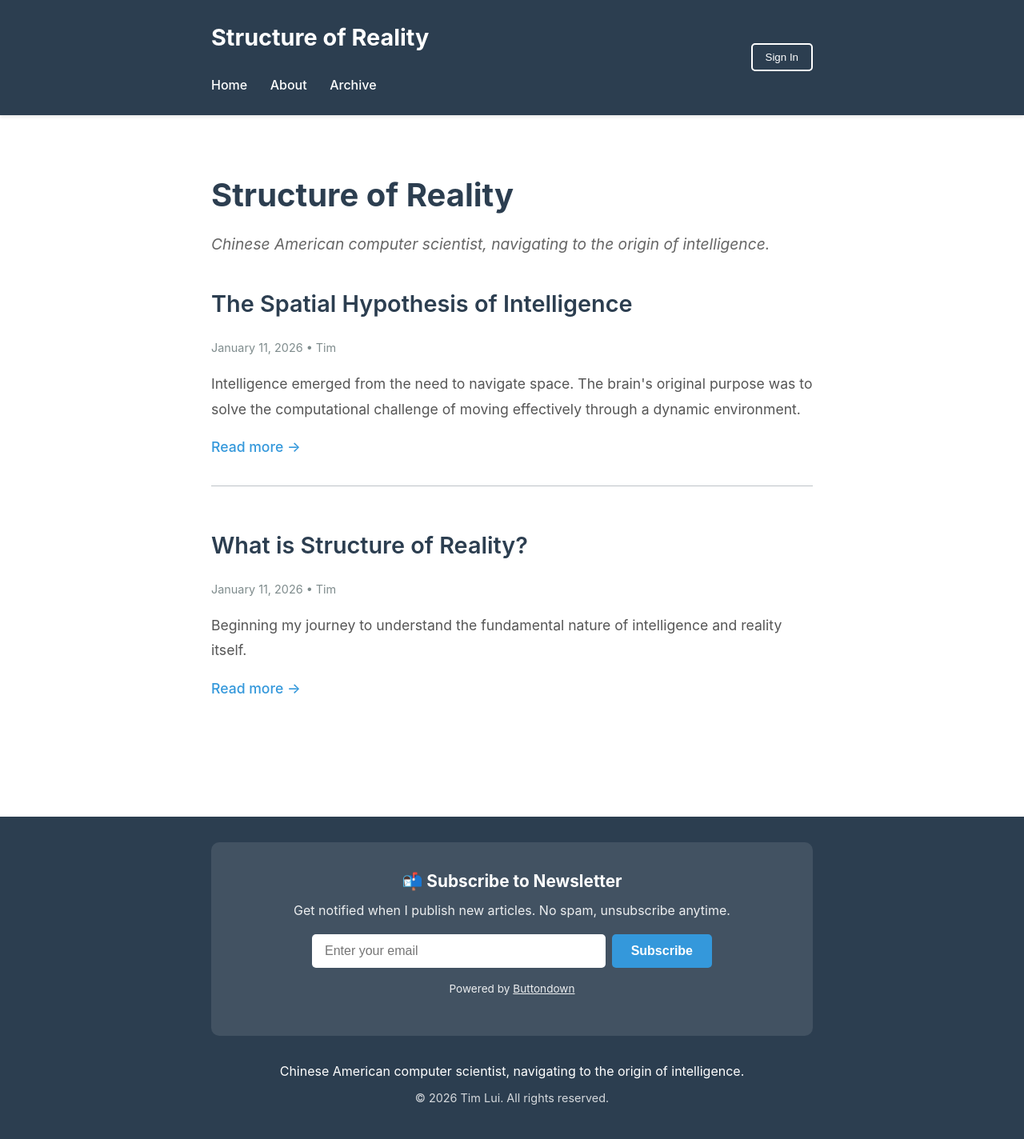
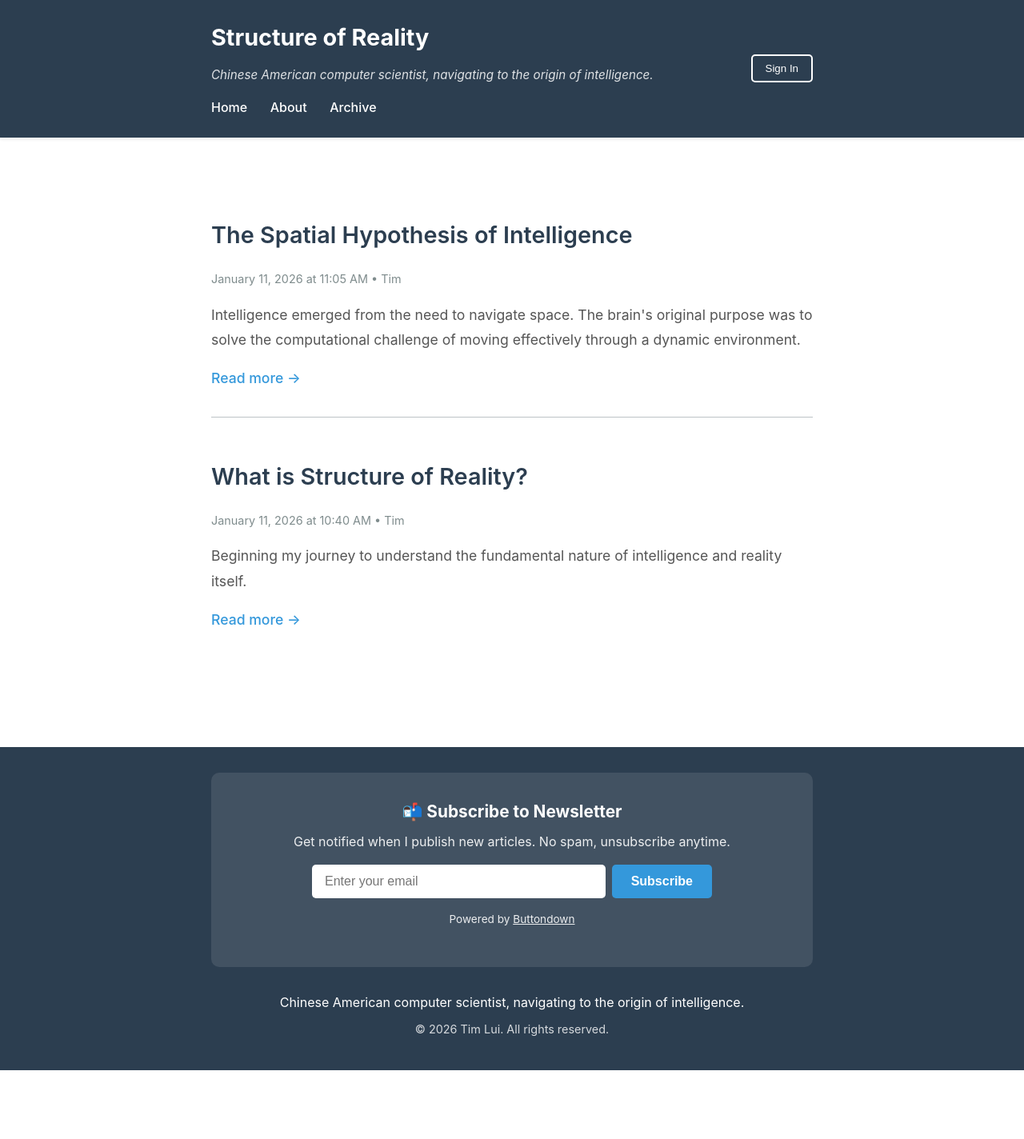
Before and after one commit to luithw/structure_of_reality, a Jekyll site: the page built from index.html, in a window 1280 px wide. Shown: the whole page at 80% size. Built offline with Jekyll 4.4.1, drawn with Linux system fonts in a browser that asks for light colours; comment, search, counter and statistics services are not loaded; after the commit the page ends 1338 px from its top, so only the background shows below that.

Commit message:
Move subtitle to header and add time to post dates
- Move site description from homepage body to header area
- Remove duplicate heading section from index.html
- Update date format to include time (e.g., "January 11, 2026 at 3:05 AM")
- Add CSS styling for subtitle in header

```diff
--- a/_layouts/default.html
+++ b/_layouts/default.html
@@ -30,6 +30,7 @@
         <div class="wrapper header-wrapper">
             <div class="header-left">
                 <a class="site-title" href="{{ '/' | relative_url }}">{{ site.title }}</a>
+                <p class="site-subtitle">{{ site.description }}</p>
                 <nav class="site-nav">
                     <a href="{{ '/' | relative_url }}">Home</a>
                     <a href="{{ '/about/' | relative_url }}">About</a>
--- a/assets/css/main.css
+++ b/assets/css/main.css
@@ -50,8 +50,15 @@ body {
     opacity: 0.8;
 }
 
+.site-subtitle {
+    color: rgba(255, 255, 255, 0.85);
+    font-size: 0.95rem;
+    font-style: italic;
+    margin: 0.25rem 0 0.5rem 0;
+}
+
 .site-nav {
-    margin-top: 1rem;
+    margin-top: 0.5rem;
 }
 
 .site-nav a {
--- a/index.html
+++ b/index.html
@@ -4,9 +4,6 @@ title: Home
 ---
 
 <div class="home">
-  <h1 class="page-heading">Structure of Reality</h1>
-  <p class="lead">{{ site.description }}</p>
-
   <div class="posts">
     {% for post in site.posts %}
       <article class="post-preview">
@@ -17,7 +14,7 @@ title: Home
         </h2>
         <p class="post-meta">
           <time datetime="{{ post.date | date_to_xmlschema }}">
-            {{ post.date | date: "%B %-d, %Y" }}
+            {{ post.date | date: "%B %-d, %Y at %-I:%M %p" }}
           </time>
           {% if post.author %}
             • <span>{{ post.author }}</span>
```
